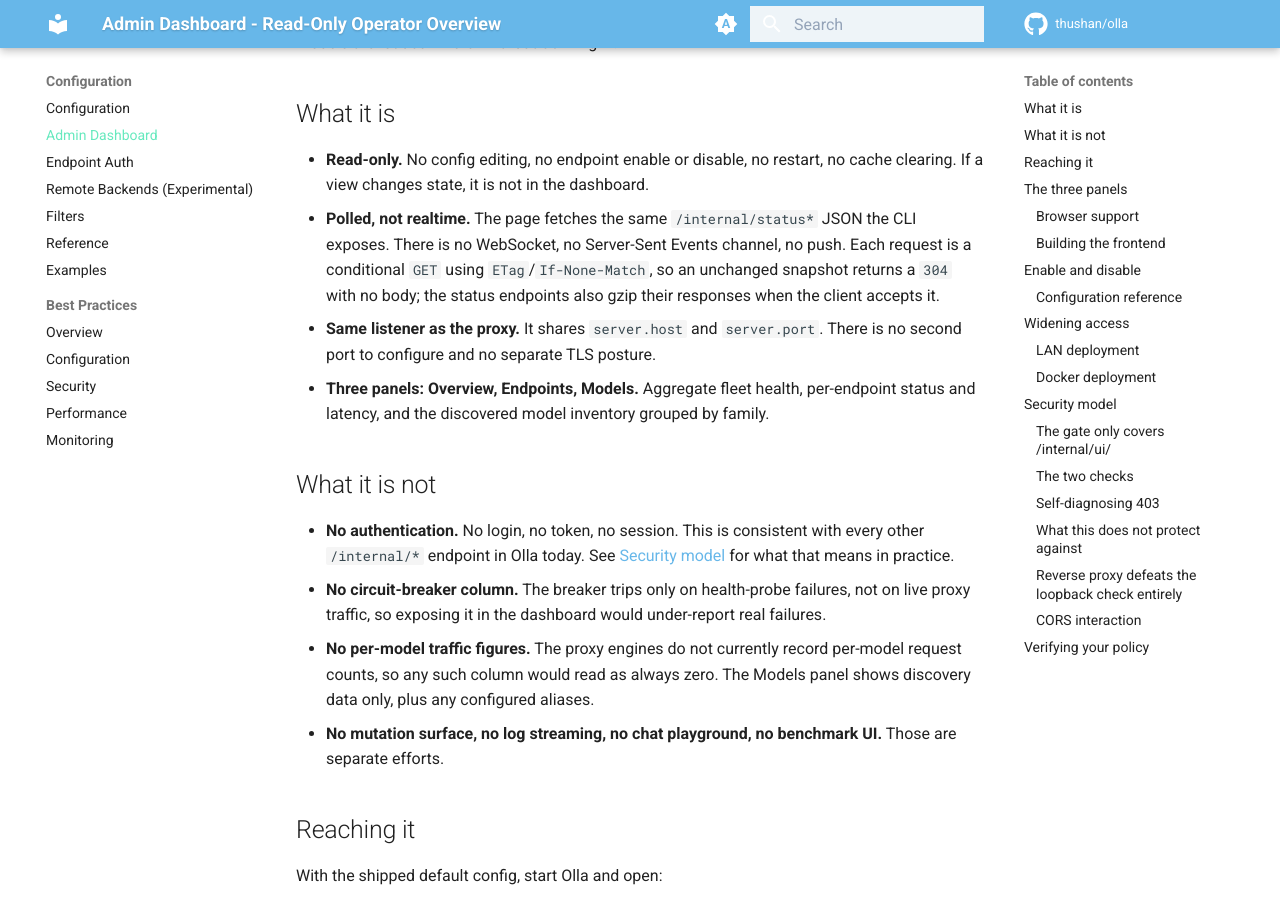
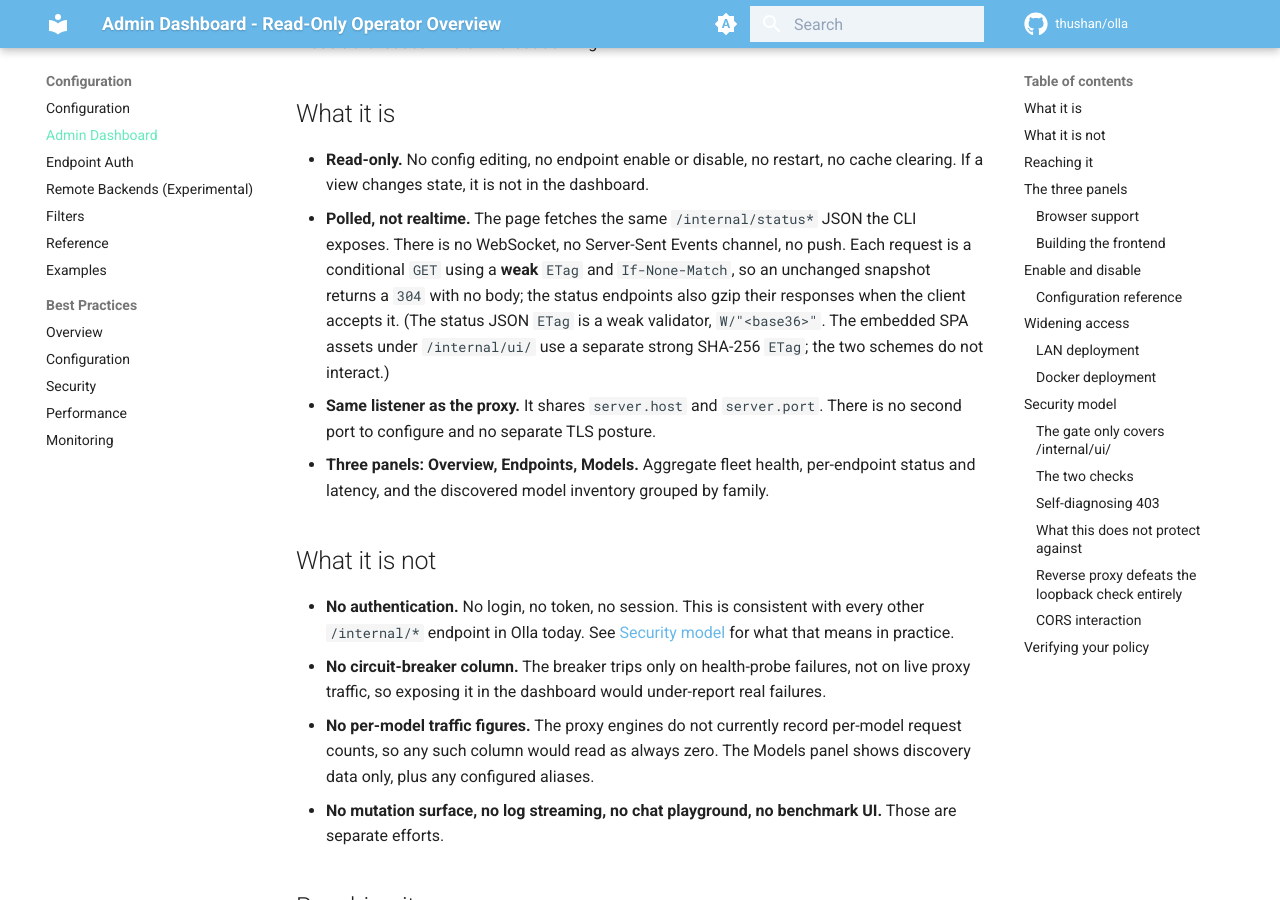
Before and after one commit to leo-3889/olla, an MkDocs documentation site: the page built from docs/content/configuration/dashboard.md, in a window 1280 px wide and 900 px high, scrolled down 367 px. Built offline with MkDocs 1.6.1 and Material for MkDocs 9.7.7, drawn with Linux system fonts in a browser that asks for light colours; comment, search, counter and statistics services are not loaded.

Commit message:
call status ETags weak on the dashboard docs page

```diff
--- a/docs/content/configuration/dashboard.md
+++ b/docs/content/configuration/dashboard.md
@@ -21,8 +21,11 @@ when you want to answer questions like "is my fleet healthy", "which backend is
   clearing. If a view changes state, it is not in the dashboard.
 - **Polled, not realtime.** The page fetches the same `/internal/status*` JSON the CLI
   exposes. There is no WebSocket, no Server-Sent Events channel, no push. Each request is a
-  conditional `GET` using `ETag`/`If-None-Match`, so an unchanged snapshot returns a `304`
-  with no body; the status endpoints also gzip their responses when the client accepts it.
+  conditional `GET` using a **weak** `ETag` and `If-None-Match`, so an unchanged snapshot
+  returns a `304` with no body; the status endpoints also gzip their responses when the
+  client accepts it. (The status JSON `ETag` is a weak validator, `W/"<base36>"`. The
+  embedded SPA assets under `/internal/ui/` use a separate strong SHA-256 `ETag`; the two
+  schemes do not interact.)
 - **Same listener as the proxy.** It shares `server.host` and `server.port`. There is no
   second port to configure and no separate TLS posture.
 - **Three panels: Overview, Endpoints, Models.** Aggregate fleet health, per-endpoint
```
